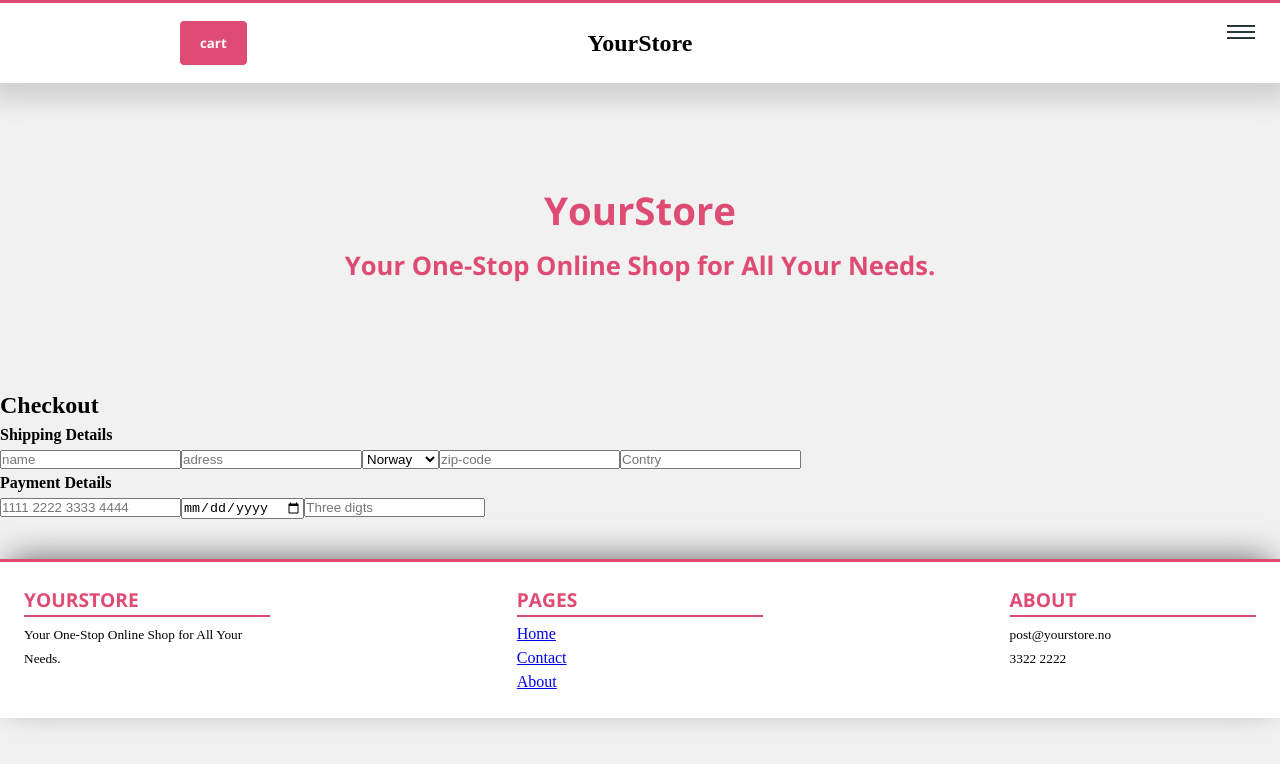
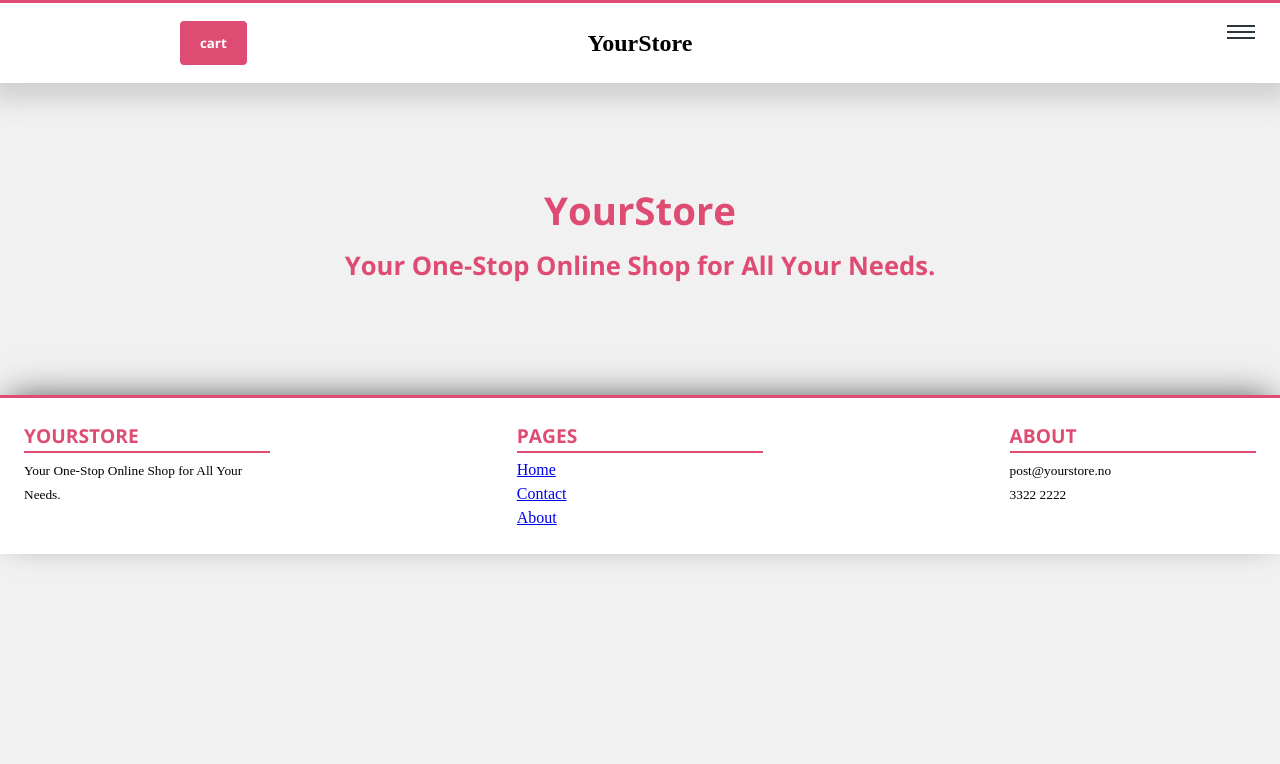
Before and after one commit to nexnic/YourStore, a React (Vite) app: page /checkout in a window 1280 px wide. Shown: the top 764 px of the page. Built offline with nearby package versions, Linux system fonts and the light colour scheme.

Commit message:
start on the layout

```diff
--- /dev/null
+++ b/src/sass/pages/_checkout.scss
@@ -0,0 +1,3 @@
+.checkoutPage{
+
+}
--- a/src/script/pages/Checkout/Checkout.tsx
+++ b/src/script/pages/Checkout/Checkout.tsx
@@ -1,14 +1,10 @@
 
-import CheckoutDetailts from './Components/CheckoutDetails'
-import CheckoutList from './Components/CheckoutList'
 
 export default function CheckoutPage({cart}) {
-
+    console.log(cart)
     return (
         <main>
             <section className='Checkout__productList'>
-            <CheckoutDetailts/>
-            <CheckoutList cart={cart}/>
             </section>
         </main>
     )
```
